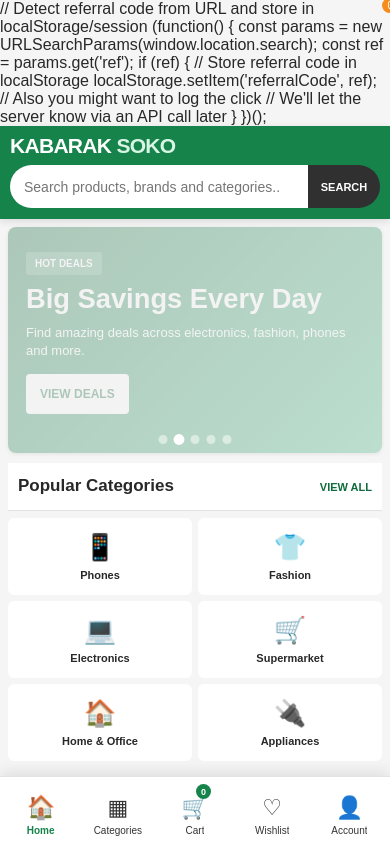
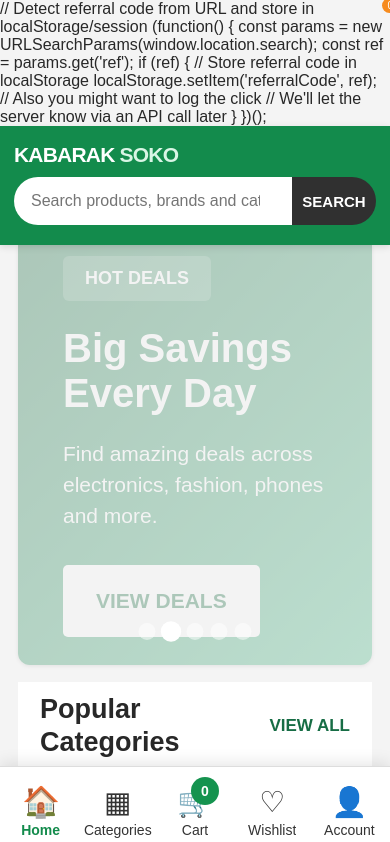
Before and after one commit to abnerkiprotich-beep/kabarak-soko, a website: page public/index.html in a window 390 px wide. Shown: the top 842 px of the page. Drawn offline with Linux system fonts and the light colour scheme; no server answers.

Commit message:
all updates

```diff
--- a/public/index.html
+++ b/public/index.html
@@ -1914,6 +1914,234 @@
 }
 
   </style>
+
+<style id="final-mobile-reference-layout">
+/* FINAL MOBILE LAYOUT - matched to the supplied phone reference */
+@media (max-width: 768px) {
+  :root {
+    --nav-height: 78px;
+  }
+
+  body {
+    background: #f4f4f4;
+    padding-bottom: calc(var(--nav-height) + env(safe-area-inset-bottom)) !important;
+  }
+
+  .header {
+    background: #138b4c !important;
+    padding: 18px 22px 20px !important;
+    position: sticky !important;
+    top: 0 !important;
+    box-shadow: 0 2px 7px rgba(0,0,0,.12) !important;
+  }
+
+  .header-content {
+    display: grid !important;
+    grid-template-columns: 1fr !important;
+    gap: 18px !important;
+  }
+
+  .logo {
+    color: #fff !important;
+    font-size: 25px !important;
+    line-height: 1 !important;
+    letter-spacing: -.8px !important;
+  }
+
+  .search-area {
+    width: 100% !important;
+    height: 62px !important;
+    margin: 0 !important;
+  }
+
+  .search-area input {
+    height: 62px !important;
+    padding: 0 30px !important;
+    border-radius: 32px 0 0 32px !important;
+    font-size: 23px !important;
+  }
+
+  .search-button {
+    flex: 0 0 126px !important;
+    width: 126px !important;
+    height: 62px !important;
+    border-radius: 0 32px 32px 0 !important;
+    font-size: 22px !important;
+    font-weight: 800 !important;
+  }
+
+  .main {
+    width: 100% !important;
+    margin: 0 !important;
+    padding: 0 18px 24px !important;
+  }
+
+  .hero-layout {
+    margin: 0 0 17px !important;
+  }
+
+  .slider {
+    height: 420px !important;
+    min-height: 420px !important;
+    border-radius: 0 0 12px 12px !important;
+  }
+
+  .slide {
+    padding: 38px 45px 55px !important;
+  }
+
+  .slide-label {
+    font-size: 19px !important;
+    padding: 12px 22px !important;
+    margin-bottom: 25px !important;
+    border-radius: 6px !important;
+  }
+
+  .slide h2 {
+    font-size: 42px !important;
+    line-height: 1.12 !important;
+    margin-bottom: 22px !important;
+  }
+
+  .slide p {
+    font-size: 22px !important;
+    line-height: 1.48 !important;
+    margin-bottom: 34px !important;
+  }
+
+  .slide-button {
+    min-height: 74px !important;
+    padding: 13px 33px !important;
+    font-size: 23px !important;
+    border-radius: 5px !important;
+  }
+
+  .slider-controls {
+    bottom: 25px !important;
+  }
+
+  .slider-dot {
+    width: 17px !important;
+    height: 17px !important;
+  }
+
+  .section {
+    margin-bottom: 16px !important;
+  }
+
+  .section-header {
+    min-height: 88px !important;
+    padding: 0 22px !important;
+    background: #fff !important;
+  }
+
+  .section-header h2 {
+    font-size: 29px !important;
+  }
+
+  .section-header a {
+    font-size: 19px !important;
+    font-weight: 800 !important;
+    color: #176d45 !important;
+  }
+
+  .category-grid {
+    gap: 12px !important;
+    padding: 17px 0 0 !important;
+  }
+
+  .category-card {
+    min-height: 166px !important;
+    padding: 25px 10px !important;
+    border-radius: 9px !important;
+    background: #fff !important;
+  }
+
+  .category-icon {
+    font-size: 45px !important;
+    margin-bottom: 16px !important;
+  }
+
+  .category-card span {
+    font-size: 20px !important;
+    font-weight: 700 !important;
+  }
+
+  .mobile-bottom-nav {
+    height: var(--nav-height) !important;
+    padding: 6px 2px env(safe-area-inset-bottom) !important;
+    background: #fff !important;
+    border-top: 1px solid #ddd !important;
+  }
+
+  .bottom-nav-item {
+    flex: 1 1 20% !important;
+    width: 20% !important;
+    height: calc(var(--nav-height) - env(safe-area-inset-bottom)) !important;
+    padding: 6px 2px !important;
+    gap: 4px !important;
+  }
+
+  .bottom-nav-icon {
+    width: 34px !important;
+    height: 34px !important;
+    font-size: 29px !important;
+    flex-basis: 34px !important;
+  }
+
+  .bottom-nav-label {
+    font-size: 14px !important;
+    font-weight: 500 !important;
+  }
+
+  .bottom-nav-item.active .bottom-nav-label {
+    color: #138b4c !important;
+    font-weight: 800 !important;
+  }
+
+  .bottom-nav-item.active .bottom-nav-icon {
+    filter: none !important;
+  }
+
+  .bottom-cart-badge {
+    top: 4px !important;
+    margin-left: 20px !important;
+    min-width: 28px !important;
+    height: 28px !important;
+    padding: 0 7px !important;
+    border-radius: 50% !important;
+    background: #15934f !important;
+    color: #fff !important;
+    font-size: 14px !important;
+    line-height: 28px !important;
+  }
+
+  .product-grid {
+    gap: 10px !important;
+  }
+}
+
+@media (max-width: 430px) {
+  .header { padding-left: 14px !important; padding-right: 14px !important; }
+  .logo { font-size: 21px !important; }
+  .search-area { height: 48px !important; }
+  .search-area input { height: 48px !important; padding: 0 17px !important; font-size: 16px !important; }
+  .search-button { flex-basis: 84px !important; width: 84px !important; height: 48px !important; font-size: 15px !important; }
+  .header-content { gap: 12px !important; }
+  .main { padding-left: 18px !important; padding-right: 18px !important; }
+  .slider { height: 420px !important; min-height: 420px !important; }
+  .slide { padding: 38px 45px 55px !important; }
+  .slide-label { font-size: 18px !important; }
+  .slide h2 { font-size: 40px !important; }
+  .slide p { font-size: 21px !important; }
+  .slide-button { font-size: 21px !important; min-height: 72px !important; }
+  .section-header h2 { font-size: 27px !important; }
+  .section-header a { font-size: 17px !important; }
+  .category-card { min-height: 166px !important; }
+  .category-icon { font-size: 43px !important; }
+  .category-card span { font-size: 19px !important; }
+}
+</style>
 </head>
 
 
```
